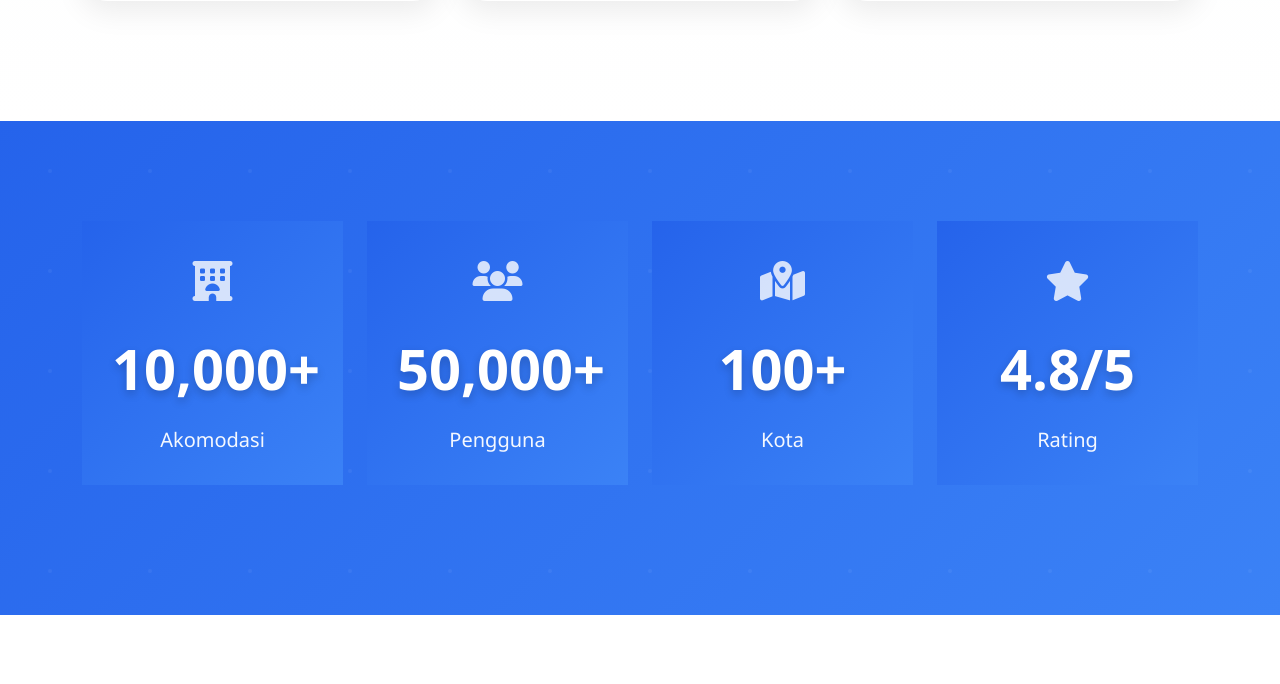
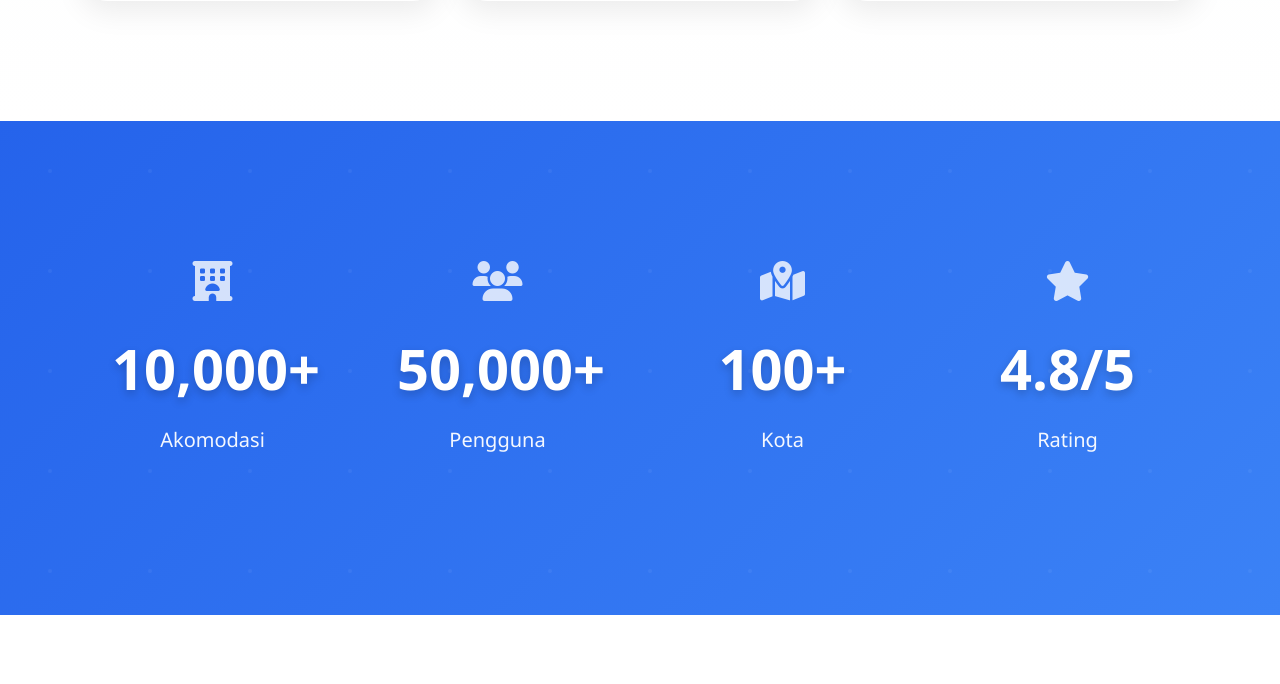
Before and after one commit to llynaaonlyy/ManajementHotel_CI4_New, a CodeIgniter 4 app: the page made by app/Views/index.php in a window 1280 px wide. Shown: the part 1921-2605 px from the top of the page. Run offline with PHP 8.4 and a stand-in for CodeIgniter, Linux system fonts and the light colour scheme; the template is opened without the code that fills it, so the values that code supplies are empty; some libraries are stand-ins or nearby versions.

Commit message:
update file index.php

```diff
--- a/app/Views/index.php
+++ b/app/Views/index.php
@@ -437,7 +437,7 @@
         }
 
         .stat-item {
-            background: linear-gradient(135deg, #2563eb 0%, #3b82f6 100%);
+            background: transparent;
             text-align: center;
             margin-bottom: 30px;
             position: relative;
```
